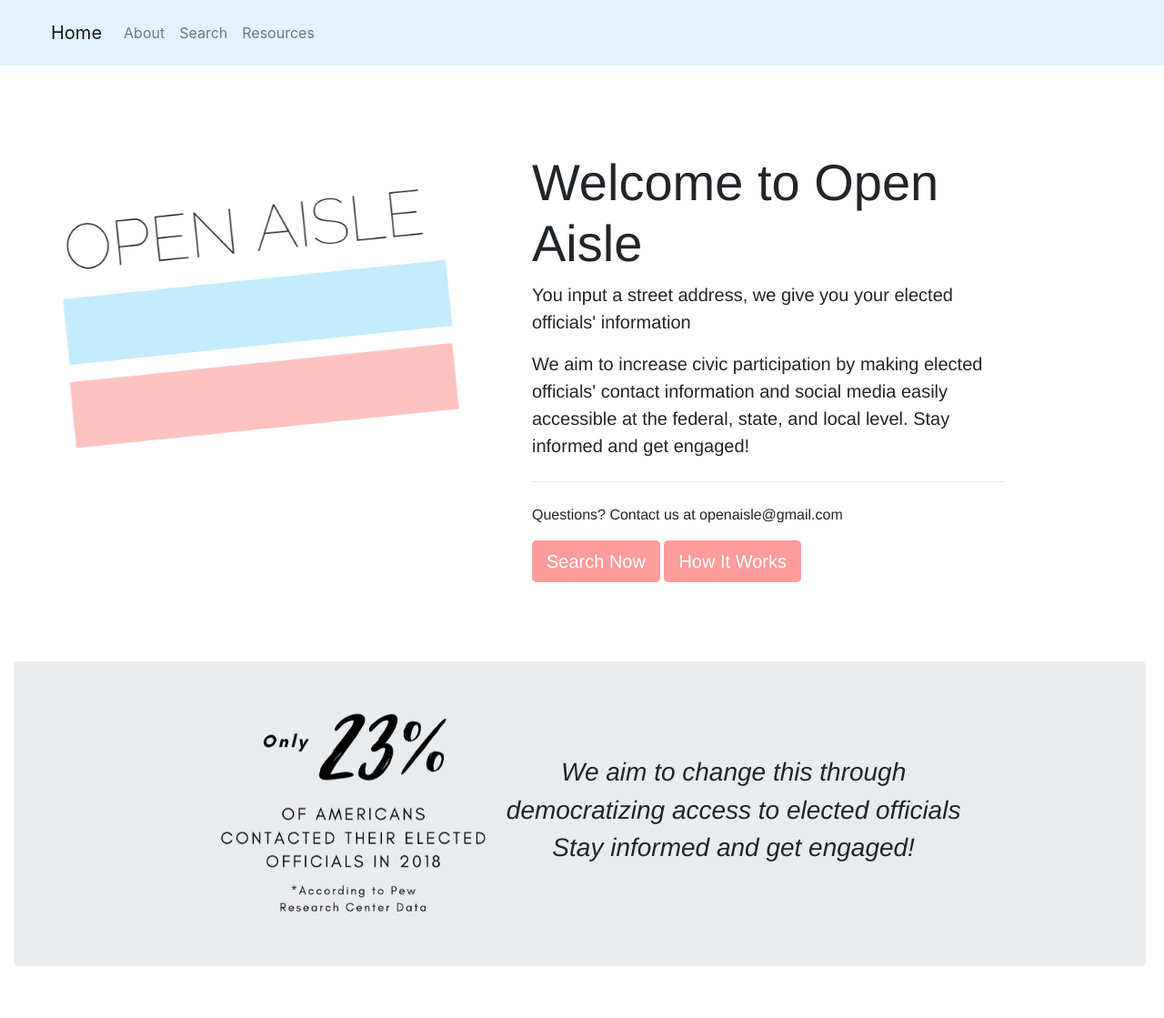
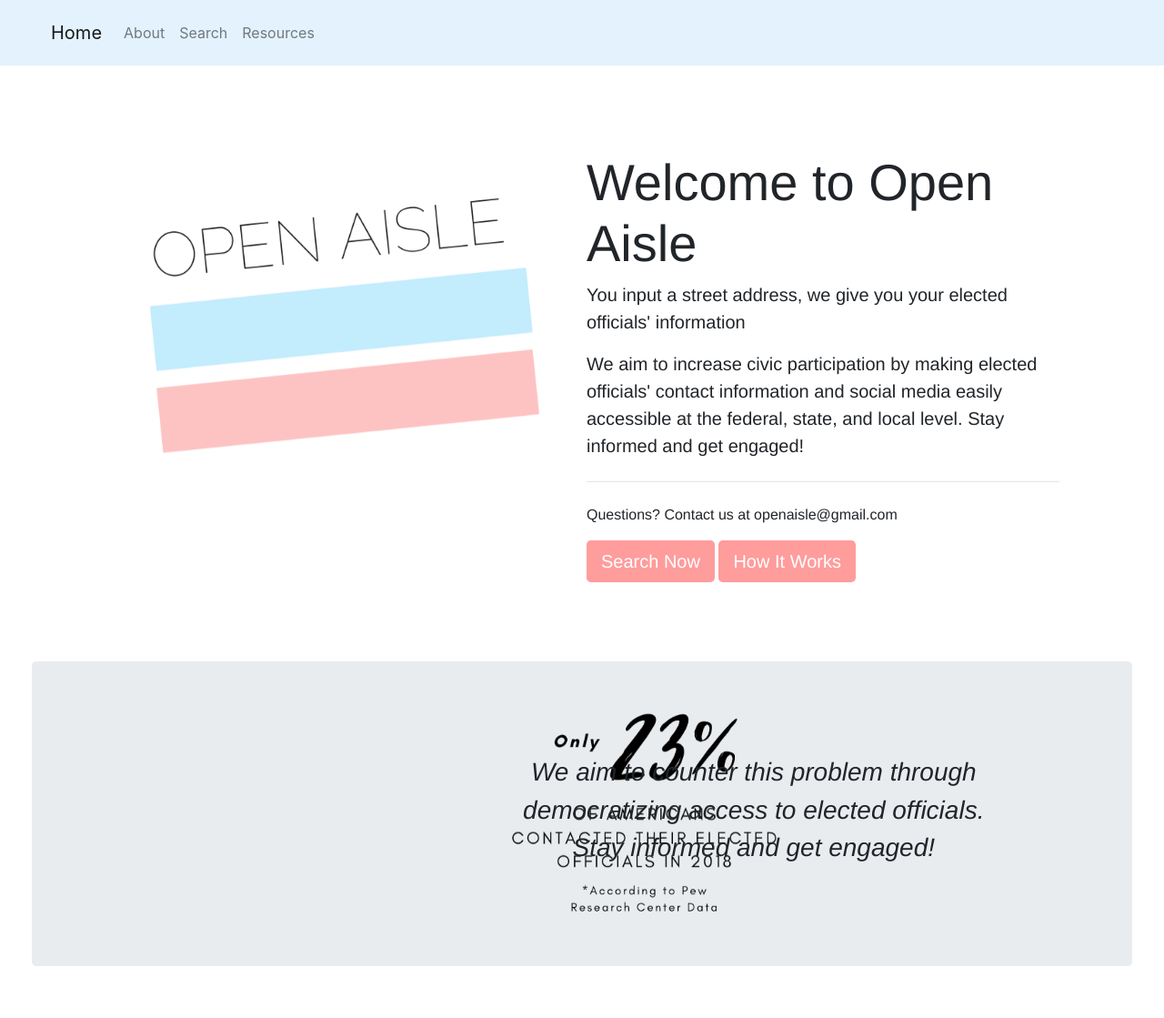
Before and after one commit to teafang/elected-official-database, a Flask app: page / in a window 1280 px wide. Shown: the top 1119 px of the page at 91% size. Run offline with Flask 2, Linux system fonts and the light colour scheme; some libraries are stand-ins or nearby versions.

Commit message:
center elements on home page

```diff
--- a/templates/index.html
+++ b/templates/index.html
@@ -9,10 +9,13 @@
     </head>
     <body>
         <style>
-            logo, jumbotron, content-main {
+            jumbotron, content-main {
                 margin: 20px;
             }
-
+            logo {
+                margin-top: 20px;
+                margin-bottom: 20px;
+            }
             .jumbotron {
                 padding: 40px 25px;
                 font-family: Helvetica;
@@ -78,13 +81,11 @@
 
         <div class="container" style="margin-top: 40px;">
             <div class="row">
-                <div class="col-5 logo">
+                <div class="col logo">
                     <div class="with-spacer-small">
                     </div>
-                    <div class="row justify-content-center">
-                        <div>
-                            <img style="width: 40rem; padding-right: 50px; margin-top: 60px;" src="../static/images/logo.png"></img>
-                        </div>
+                    <div class="justify-content-center">
+                        <img style="width: 40rem; padding-right: 60px; margin-top: 70px;" src="../static/images/logo.png"></img>
                     </div>
                 </div>
                 <div class="jumbotron col-6 bg-white">
@@ -100,14 +101,14 @@
         </div>
 
             <!-- Grey box letters -->
-        <div class="jumbotron spacer-large">
+        <div class="jumbotron spacer-large" style="margin-left:35px; margin-right:35px;">
             <div class="row align-items-center">
-                <div class="col-3" style="float:right;">
-            <img style="width: 20rem; margin-left: 190px;" src="../static/images/23.png"></img>
+                <div class="col-3">
+                    <img style="width: 20rem; margin-left: 490px;" src="../static/images/23.png"></img>
                 </div>
-                <div class="col-9" style="padding-left:47px;">
-            <h3 class="font-italic text-center font-weight-light">We aim to change this through</h3>
-            <h3 class="font-italic text-center font-weight-light"><strong>democratizing</strong> access to elected officials</h3>
+                <div class="col-9" style="padding-left:95px;">
+            <h3 class="font-italic text-center font-weight-light">We aim to counter this problem through</h3>
+            <h3 class="font-italic text-center font-weight-light">democratizing access to elected officials.</h3>
             <h3 class="font-italic text-center font-weight-light">Stay informed and <strong>get engaged!</strong></h3>
                 </div>
             </div>
--- a/templates/resources.html
+++ b/templates/resources.html
@@ -45,7 +45,7 @@
   </div>
 </div>
 
-<div class="card-deck" style="margin: 25px;">
+<div class="card-deck" style="margin: 25px; margin-bottom: 50px;">
   <div class="card">
     <img class="card-img-top" src="https://gisgeography.com/wp-content/uploads/2020/04/US-Lakes-Rivers-Map.jpg" alt="How to Vote">
     <div class="card-body">
@@ -81,5 +81,7 @@
     </div>
   </div>
 </div>
-
+<div style="margin-bottom: 25px;">
+</div>
+</div>
 {% endblock %}
```
